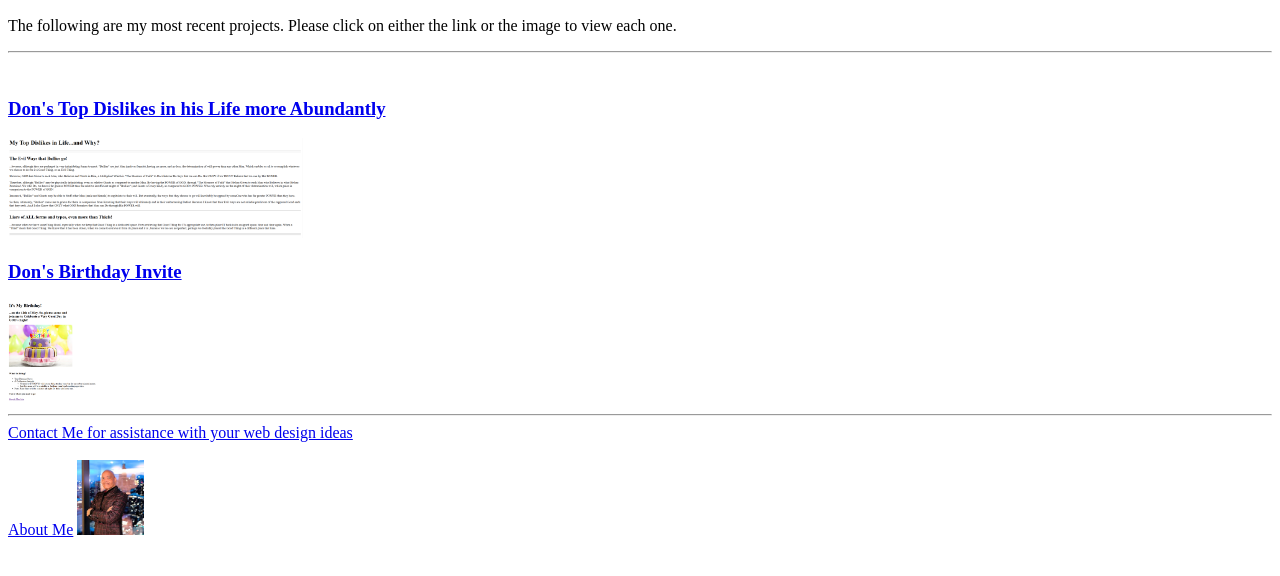
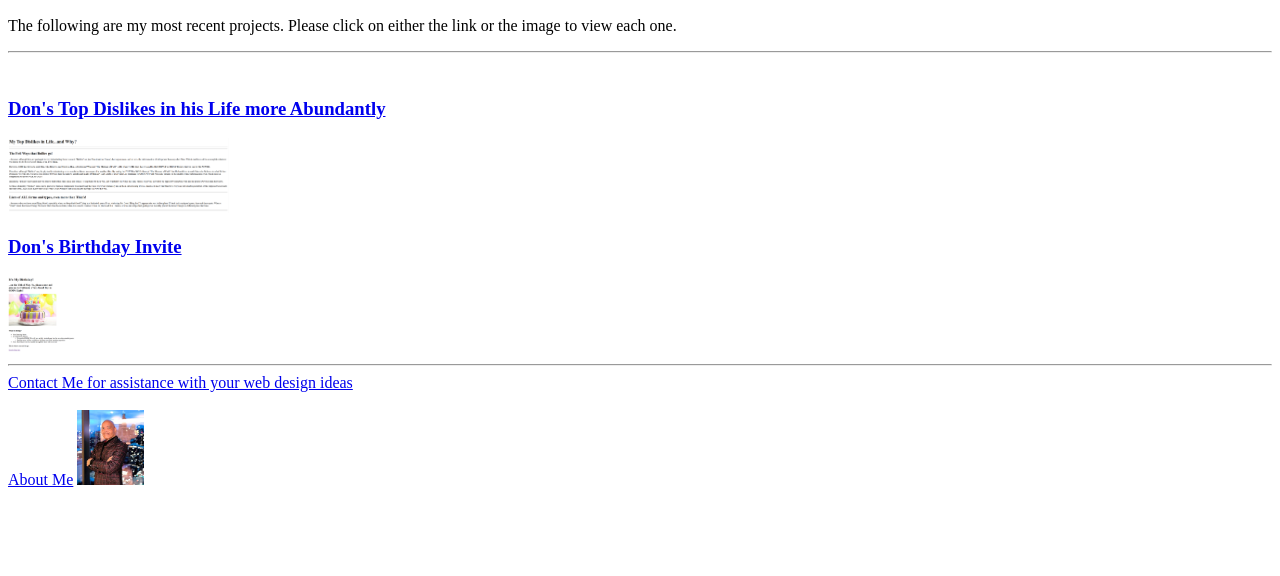
Before and after one commit to donray66/Udemy-html-portfolio, a plain HTML site: page index.html in a window 1280 px wide. Shown: the part 110-686 px from the top of the page. Drawn offline with Linux system fonts and the light colour scheme.

Commit message:
Update index.html

```diff
--- a/index.html
+++ b/index.html
@@ -32,11 +32,11 @@ https://developer.mozilla.org/en-US/docs/Web/HTML/Element/img#attr-height -->
 
       <!-- Example #1...Top Dislikes-->
       <h3><a href="./assets/images/top_dislikes.png">Don's Top Dislikes in his Life more Abundantly</a></h3>
-          <a href="./assets/images/top_dislikes.png"> <img src="../assets/images/top_dislikes.png" height="100" alt="Top Dislikes Webpage" /></a>
+          <a href="./assets/images/top_dislikes.png"> <img src="../assets/images/top_dislikes.png" height="75" alt="Top Dislikes Webpage" /></a>
 
       <!--Example #2...Birthday Invite-->
       <h3><a href="./assets/images/birthday_invite.png">Don's Birthday Invite</a></h3>
-      <a href="./assets/images/birthday_invite.png"> <img src="../assets/images/Birthday_Invite.png" height="100" alt="Don's Birthday Invite" /></a>
+      <a href="./assets/images/birthday_invite.png"> <img src="../assets/images/Birthday_Invite.png" height="75" alt="Don's Birthday Invite" /></a>
 
       <hr />
       <a href="./contact.html">Contact Me for assistance with your web design ideas</a>
```
